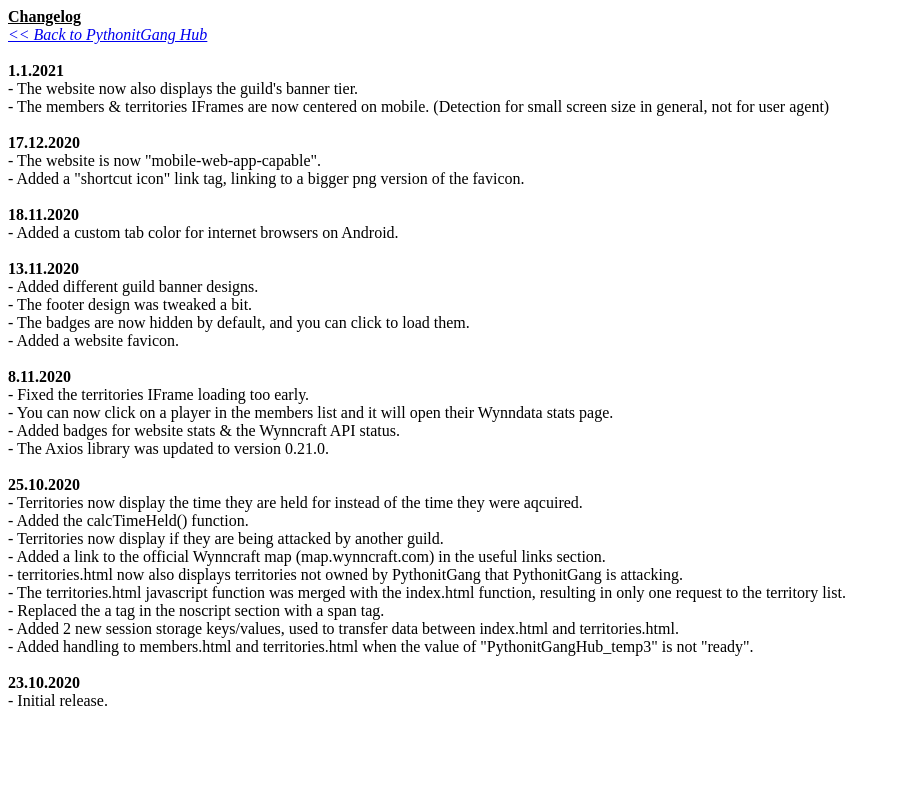
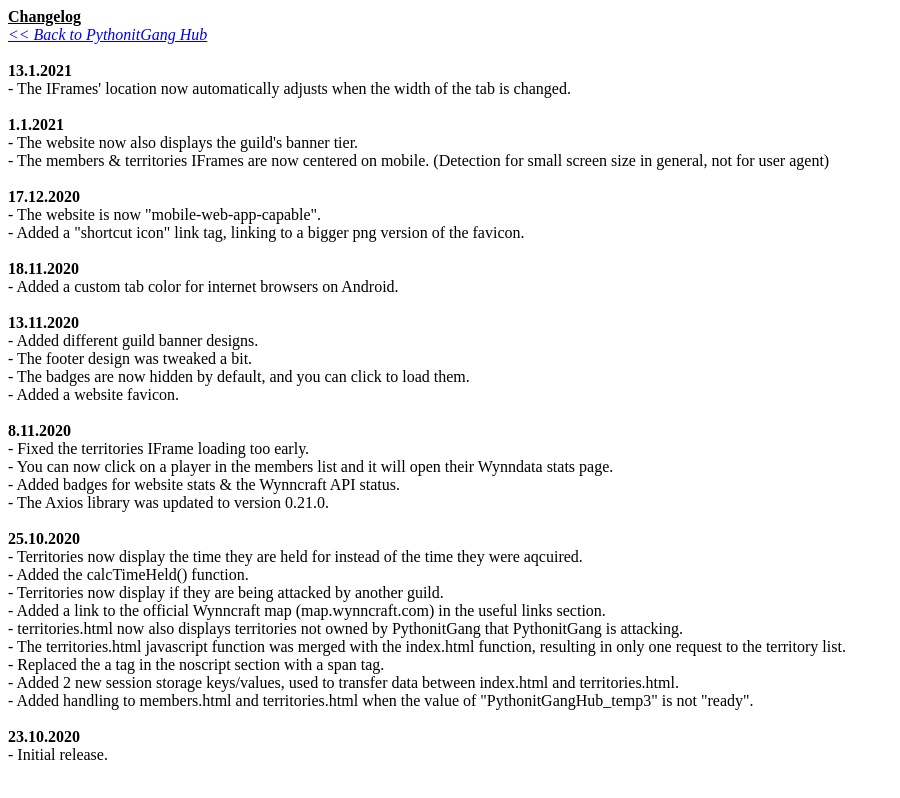
Before and after one commit to Roilafufit/PythonitGang-Hub, a plain HTML site: page changelog.html in a window 1280 px wide. Shown: the whole page, without its empty margins (0-900 px from the left). Drawn offline with Linux system fonts and the light colour scheme.

Commit message:
Update changelog.html

```diff
--- a/changelog.html
+++ b/changelog.html
@@ -8,6 +8,9 @@
 <meta name="mobile-web-app-capable" content="yes">
 <b><u>Changelog</u></b>
 <br><i><a href="index.html"><< Back to PythonitGang Hub</a></i>
+<br><br>
+<b>13.1.2021</b>
+<br>- The IFrames' location now automatically adjusts when the width of the tab is changed.
 <br><br>
 <b>1.1.2021</b>
 <br>- The website now also displays the guild's banner tier.
```
